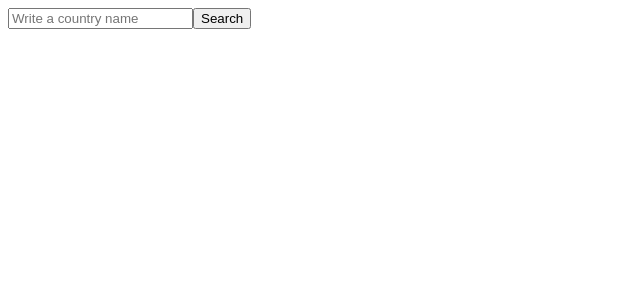
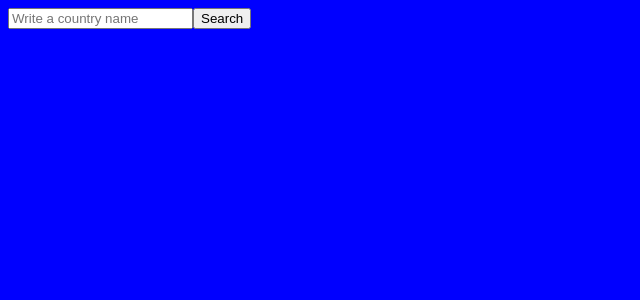
Before and after one commit to Kenan-Alnaser/Country-Information, a React (Create React App) app: page / in a window 1280 px wide. Shown: the top 300 px of the page, without its empty margins (0-640 px from the left). Built offline with nearby package versions, Linux system fonts and the light colour scheme.

Commit message:
some colors

```diff
--- a/src/components/Country.js
+++ b/src/components/Country.js
@@ -15,7 +15,7 @@ const Country = ({ results }) => {
       timezones,
     } = obj;
     return (
-      <div key={i}>
+      <div key={i} className="countries">
         <h2>{name}</h2>
         <h5>Region: {region}</h5>
         <h5>
--- a/src/sass/main.scss
+++ b/src/sass/main.scss
@@ -1,3 +1,7 @@
+body {
+  background-color: blue;
+}
+
 /* Loader */
 
 .loader {
@@ -24,3 +28,9 @@
   left: 45%;
   top: 45%;
 }
+
+.countries {
+  background-color: green;
+  border: 2px black solid;
+  margin-bottom: 1rem;
+}
```
